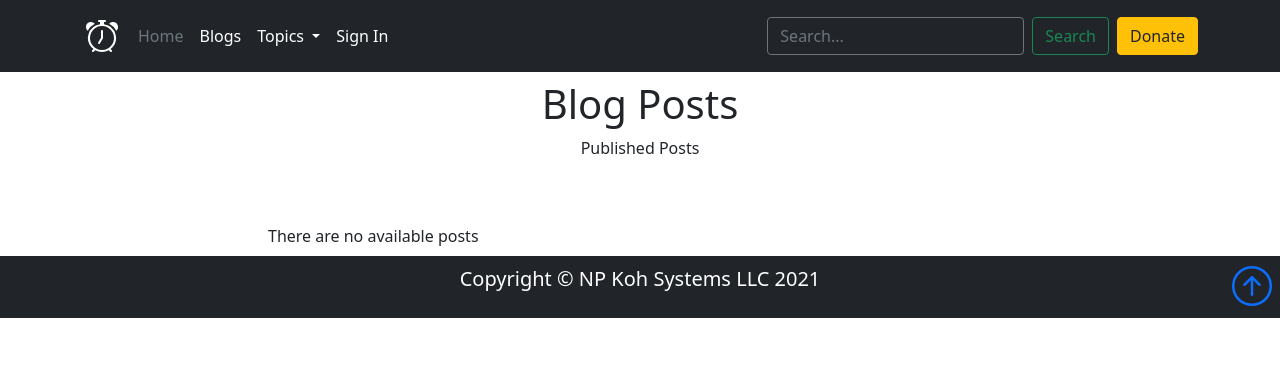
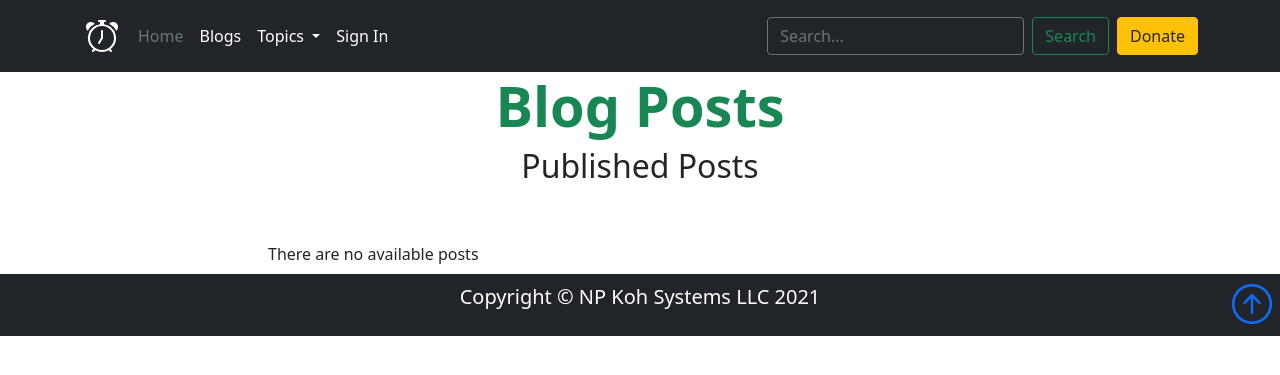
Before and after one commit to NgiapPuoyKoh/django-blogchat-tech, a Django app: page /blog/posts/ in a window 1280 px wide. Shown: the top 375 px of the page. Run offline with Django 3.2, Linux system fonts and the light colour scheme; data that the repository does not hold is empty; some libraries are stand-ins or nearby versions.

Commit message:
Edit posts.html style page title

```diff
--- a/blog/templates/blog/posts.html
+++ b/blog/templates/blog/posts.html
@@ -2,13 +2,13 @@
 {% load static %}
 
 {% block extra_css %}
-    {% comment %} <link rel="stylesheet" type="text/css" href="{% static 'blog/css/blog.css' %}"> {% endcomment %}
+    <!-- <link rel="stylesheet" type="text/css" href="{% static 'blog/css/blog.css' %}">  -->
 {% endblock %}
 
 {% block page_header %}
 <div class="container header-container">
     <div class="row">
-        <h1 class="display-4 text-success"> {{post.title}}</h1>
+        <h1 class="display-4 fw-bold text-success text-center ">Blog Posts</h1>
     </div>
 </div>
 {% endblock %}
@@ -18,18 +18,10 @@
 <main class="container">
     <div class="row">
         <div class="col-sm-12 col-md-8 offset-md-2 text-center" id="form-styling">
-            <h1>Blog Posts</h1>
-            <p class="main-text">
-                Published Posts
-            </p>
+            <h2>Published Posts</h2>
         </div>
     </div>
     <body>
-        <div class="row">
-            <div class="col">
-                <!-- {{ posts }} -->
-            </div>
-        </div>
 
     <div class="container">
         <div class="row justify-content-md-center">
```
